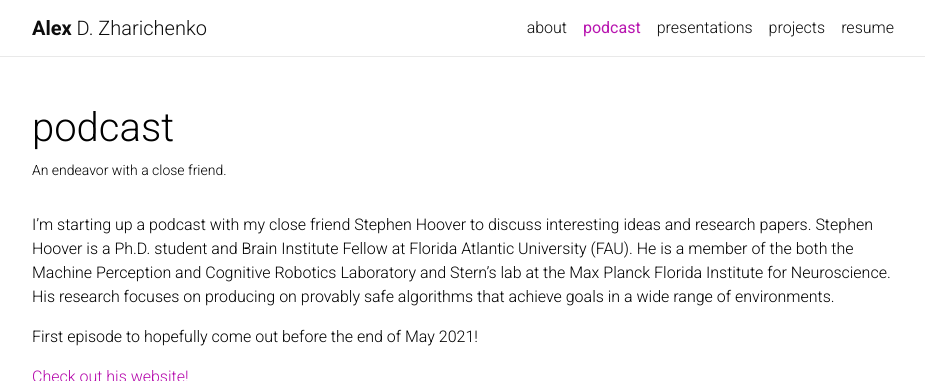
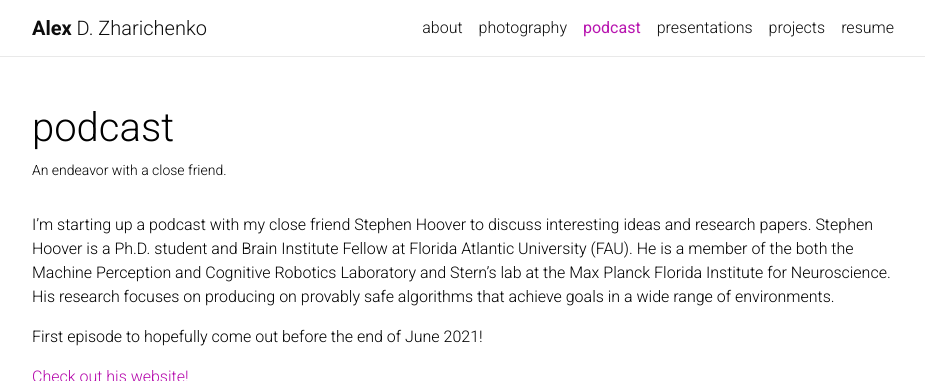
Before and after one commit to azharichenko/alexzharichenko.me, a Jekyll site: the page built from _pages/podcast.md, in a window 1280 px wide, cut to the strip 0-381 px from the top of the page. Shown: the whole strip, without its empty margins (173-1098 px from the left). Built offline with Jekyll 4.4.1, drawn with Linux system fonts in a browser that asks for light colours; nearby versions of some CDN libraries; a style sheet for code colours, icons or effects is not loaded.

Commit message:
Adding new page

```diff
--- a/_pages/podcast.md
+++ b/_pages/podcast.md
@@ -11,6 +11,6 @@ nav: true
 
 I'm starting up a podcast with my close friend Stephen Hoover to discuss interesting ideas and research papers. Stephen Hoover is a Ph.D. student and Brain Institute Fellow at Florida Atlantic University (FAU). He is a member of the both the Machine Perception and Cognitive Robotics Laboratory and Stern's lab at the Max Planck Florida Institute for Neuroscience. His research focuses on producing on provably safe algorithms that achieve goals in a wide range of environments.
 
-First episode to hopefully come out before the end of May 2021!
+First episode to hopefully come out before the end of June 2021!
 
 [Check out his website!](https://stephenhoover.org/)
```
Also changed, not shown: _pages/photography.md (added, +7 -0 lines).
